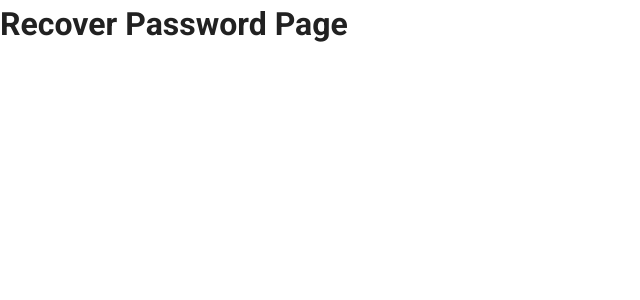
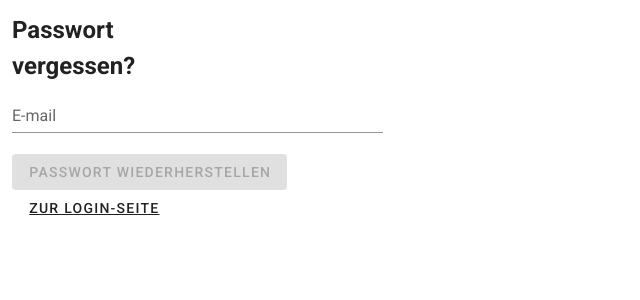
Before and after one commit to AlaaEzzeldin/sandbags-management, a Vue app in the folder sandsack-management-frontend/: page /auth/recover-password in a window 1280 px wide. Shown: the top 300 px of the page, without its empty margins (0-640 px from the left). Built offline with nearby package versions, Linux system fonts and the light colour scheme.

Commit message:
feat Added recover password confirmation page

```diff
--- a/sandsack-management-frontend/src/router/index.js
+++ b/sandsack-management-frontend/src/router/index.js
@@ -10,6 +10,7 @@ import BestelldetailsPage from "../views/BestelldetailsPage";
 import LoginPage from "../views/LoginPage";
 import SignupPage from "../views/SignupPage";
 import RecoverPasswordPage from "../views/RecoverPasswordPage";
+import RecoverPasswordConfirmPage from "../views/RecoverPasswordConfirmPage";
 
 Vue.use(VueRouter)
 
@@ -54,6 +55,11 @@ const routes = [
         name: 'RecoverPasswordPage',
         component: RecoverPasswordPage
     },
+    {
+        path: '/auth/recover-password-confirm',
+        name: 'RecoverPasswordConfirmPage',
+        component: RecoverPasswordConfirmPage
+    },
 ]
 
 const router = new VueRouter({
--- /dev/null
+++ b/sandsack-management-frontend/src/views/RecoverPasswordConfirmPage.vue
@@ -0,0 +1,29 @@
+<template>
+  <v-container>
+    <v-row>
+      <v-col cols="4">
+        <v-form v-model="valid">
+          <h2>Überprüfen Sie Ihren E-Mail</h2>
+          <h2>Posteingang</h2>
+          Der Link zur Passwortwiederherstellung wurde an Ihre E-Mail gesendet.
+          Noch kein E-Mail?
+          <v-btn text>
+            <u>Link zur Passwortwiederherstellung erneut senden</u>
+          </v-btn>
+        </v-form>
+      </v-col>
+    </v-row>
+  </v-container>
+</template>
+
+<script>
+
+export default {
+  name: 'RecoverPasswordConfirmPage',
+
+  data: () => ({
+
+  }),
+
+}
+</script>
--- a/sandsack-management-frontend/src/views/RecoverPasswordPage.vue
+++ b/sandsack-management-frontend/src/views/RecoverPasswordPage.vue
@@ -1,5 +1,31 @@
 <template>
-  <h1 style="font-weight: bolder;">Recover Password Page</h1>
+  <v-container>
+    <v-row>
+      <v-col cols="4">
+        <v-form v-model="valid">
+          <h2>Passwort</h2>
+          <h2>vergessen?</h2>
+          <v-text-field
+              v-model="email"
+              :rules="emailRules"
+              label="E-mail"
+              required
+          ></v-text-field>
+          <v-btn
+              :disabled="!valid"
+              color="success"
+              class="mr-4"
+              @click="validate"
+          >
+            Passwort wiederherstellen
+          </v-btn>
+          <v-btn text>
+            <u>Zur Login-Seite</u>
+          </v-btn>
+        </v-form>
+      </v-col>
+    </v-row>
+  </v-container>
 </template>
 
 <script>
```
